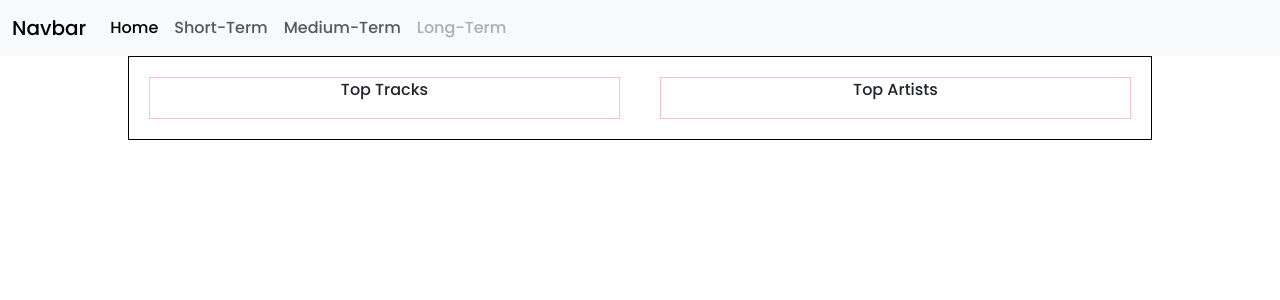
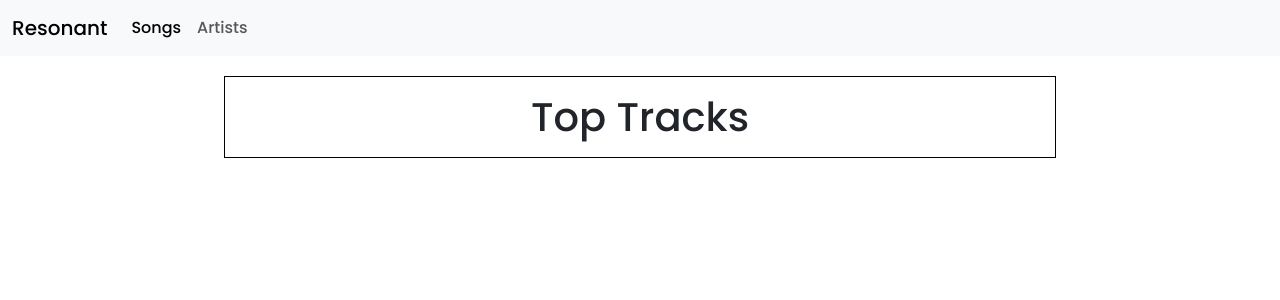
Before and after one commit to diegoalmonds/topspotifystats, a Flask app: page / in a window 1280 px wide. Shown: the top 300 px of the page. Run offline with Flask 3, Linux system fonts and the light colour scheme; parts of the project's set-up code (start-up, migrations or seed data) failed here and were passed over.

Commit message:
tracks and artists pages added 1/31

```diff
--- a/main.py
+++ b/main.py
@@ -88,4 +88,8 @@ print(user_top_tracks[0].album.cover_art[0]['url'])
 
 @app.route('/')
 def home_page():
-    return render_template('base.html', user_top_tracks=user_top_tracks, user_top_artists=user_top_artists)
+    return render_template('tracks.html', user_top_tracks=user_top_tracks)
+
+@app.route('/artists')
+def view_top_artists():
+    return render_template('artists.html', user_top_artists=user_top_artists)
--- a/static/style.css
+++ b/static/style.css
@@ -2,56 +2,40 @@ body {
     font-family: 'Poppins', serif;
 }
 
-.flex-container {
-    margin: auto;
+.results-container {
     border: 1px solid black;
-    display: flex;
-    width: 80%;
-    justify-content: center;
-}
-
-.flex-child {
-    border: 1px solid pink;
-    width: 625px;
-    margin: 20px;
+    margin: 20px auto;
+    width: 65%;
 }
 
 .item-container {
-    margin: auto;
-    border: 1px solid black;
+    border: 1px dotted black;
     display: flex;
-    width: 85%;
+    gap: 15px;
+    margin: 0 auto;
+    width: 70%;
+    margin-bottom: 15px;
     justify-content: left;
 }
 
-.item-image {
-    border: 1px solid green;
-    margin: 10px 20px 10px 40px;
+.result-title {
+    margin: 10px auto;
+    text-align: center;
+    font-size: 40px;
 }
 
-.item-info {
-    display: flex;
-    flex-flow: column;
-    justify-content: center;
-    gap: 10px;
-    border: 1px solid green;
-    margin: 10px 0;
-}
-
-.flex-container img {
-    max-width: 150px;
-}
-
-.result-title {
-    text-align: center;
+.item-image img {
+    width: 135px;
 }
 
 .item-name {
-    font-size: 20px;
+    margin-top: 28px;
+    font-size: 30px;
     font-weight: bold;
 }
 
 .track-artists {
-    font-weight: lighter;
-    text-indent: .5em;
+    margin-top: -17px;
+    font-weight: 100;
+    text-indent: 1em;
 }
--- a/templates/base.html
+++ b/templates/base.html
@@ -7,59 +7,28 @@
         <link rel="stylesheet" type="text/css" href="{{ url_for('static', filename='style.css')}}">
         <link rel="preconnect" href="https://fonts.googleapis.com">
         <link rel="preconnect" href="https://fonts.gstatic.com" crossorigin>
-        <link href="https://fonts.googleapis.com/css2?family=Poppins:wght@500&display=swap" rel="stylesheet">
+        <link rel="stylesheet" href="https://fonts.googleapis.com/css2?family=Poppins:wght@500&display=swap">
         <title>Top Spotify Stats</title>
     </head>
     <body>
         <nav class="navbar navbar-expand-lg bg-body-tertiary">
             <div class="container-fluid">
-                <a class="navbar-brand" href="#">Navbar</a>
+                <a class="navbar-brand" href="#">Resonant</a>
                 <button class="navbar-toggler" type="button" data-bs-toggle="collapse" data-bs-target="#navbarNavAltMarkup" aria-controls="navbarNavAltMarkup" aria-expanded="false" aria-label="Toggle navigation">
                 <span class="navbar-toggler-icon"></span>
                 </button>
                 <div class="collapse navbar-collapse" id="navbarNavAltMarkup">
                 <div class="navbar-nav">
-                    <a class="nav-link active" aria-current="page" href="#">Home</a>
-                    <a class="nav-link" href="#">Short-Term</a>
-                    <a class="nav-link" href="#">Medium-Term</a>
-                    <a class="nav-link disabled" aria-disabled="true">Long-Term</a>
+                    <a class="nav-link active" aria-current="page" href="#">Songs</a>
+                    <a class="nav-link" href="#">Artists</a>
                 </div>
                 </div>
             </div>
         </nav>
-        <div class="flex-container">
-            <div class="flex-child">
-                <p class="result-title">Top Tracks</p>
-                {% for song in user_top_tracks %}
-                    <div class="item-container">
-                        <div class="item-image">
-                            <img src="{{ song.album.cover_art[0]['url'] }}"/>
-                        </div>
-                        <div class="item-info">
-                            <p class="item-name">{{ song.title }}</p>
-                            <p class="track-artists">
-                                {% for artist in song.artists %}
-                                    {{ artist.name }}
-                                {% endfor %}
-                            </p>
-                        </div>
-                    </div>
-                {% endfor %}
+            <div class="results-container">
+                <p class="result-title">{% block results_title %}{% endblock %}</p>
+                {% block content%}{% endblock %}
             </div>
-            <div class="flex-child">
-                <p class="result-title">Top Artists</p>
-                {% for artist in user_top_artists %}
-                <div class="item-container">
-                    <div class="item-image">
-                        <img src="{{ artist.images[0]['url'] }}"/>
-                    </div>
-                    <div class="item-info">
-                        <p class="item-name">{{ artist.name }}</p>
-                    </div>
-                </div>
-            {% endfor %}
-            </div>
-        </div>
         <script src="https://cdn.jsdelivr.net/npm/bootstrap@5.3.2/dist/js/bootstrap.bundle.min.js" integrity="sha384-C6RzsynM9kWDrMNeT87bh95OGNyZPhcTNXj1NW7RuBCsyN/o0jlpcV8Qyq46cDfL" crossorigin="anonymous"></script>
     </body>
 </html>
--- /dev/null
+++ b/templates/tracks.html
@@ -0,0 +1,19 @@
+{% extends "base.html" %}
+{% block results_title %}Top Tracks{% endblock %}
+{% block content %}
+    {% for song in user_top_tracks %}
+        <div class="item-container">
+            <div class="item-image">
+                <img src="{{ song.album.cover_art[0]['url'] }}"/>
+            </div>
+            <div class="item-info">
+                <p class="item-name">{{ song.title }}</p>
+                <p class="track-artists">
+                    {% for artist in song.artists %}
+                        {{ artist.name }}
+                    {% endfor %}
+                </p>
+            </div>
+        </div>
+    {% endfor %}
+{% endblock %}
```
Also changed, not shown: templates/artists.html (added, +14 -0 lines), templates/home.html (deleted, +0 -28 lines).
